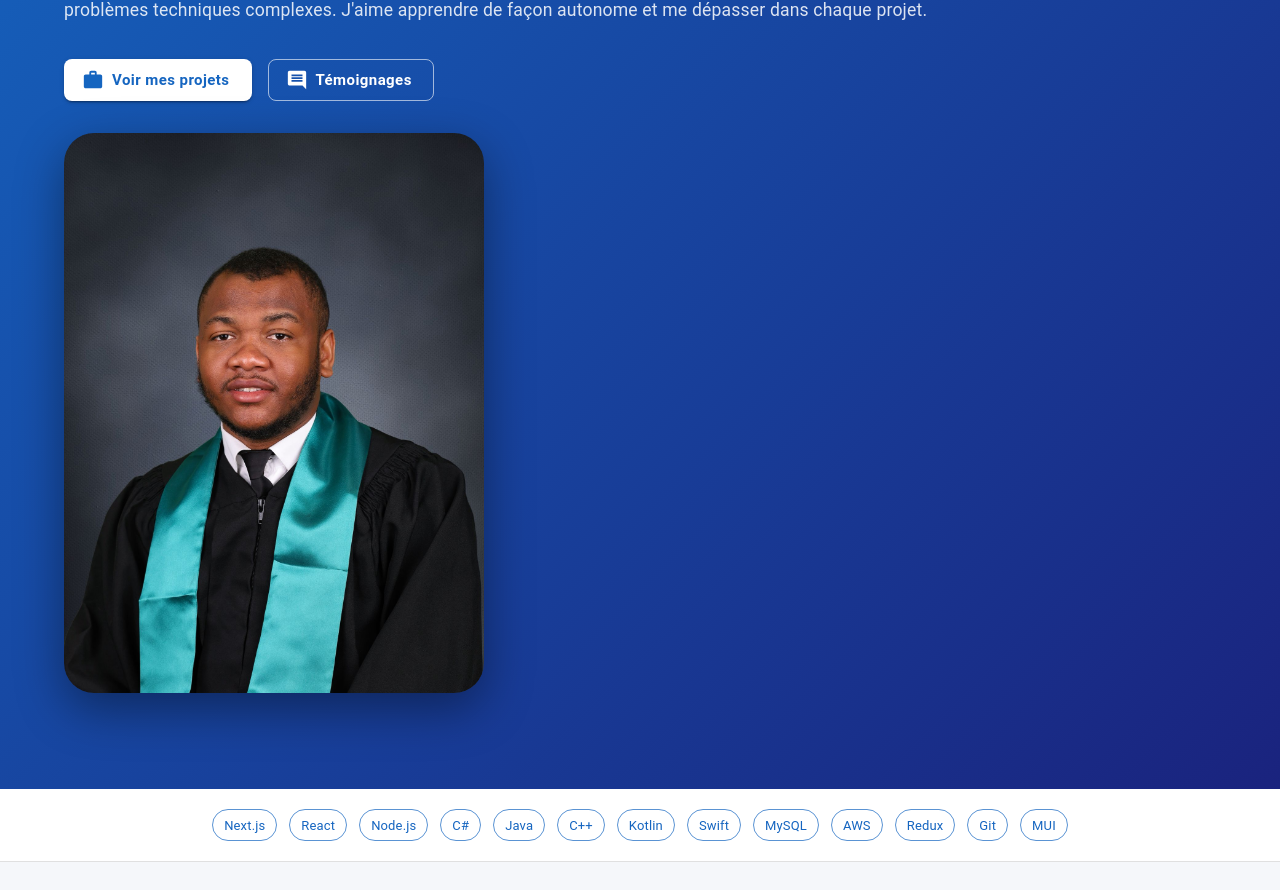
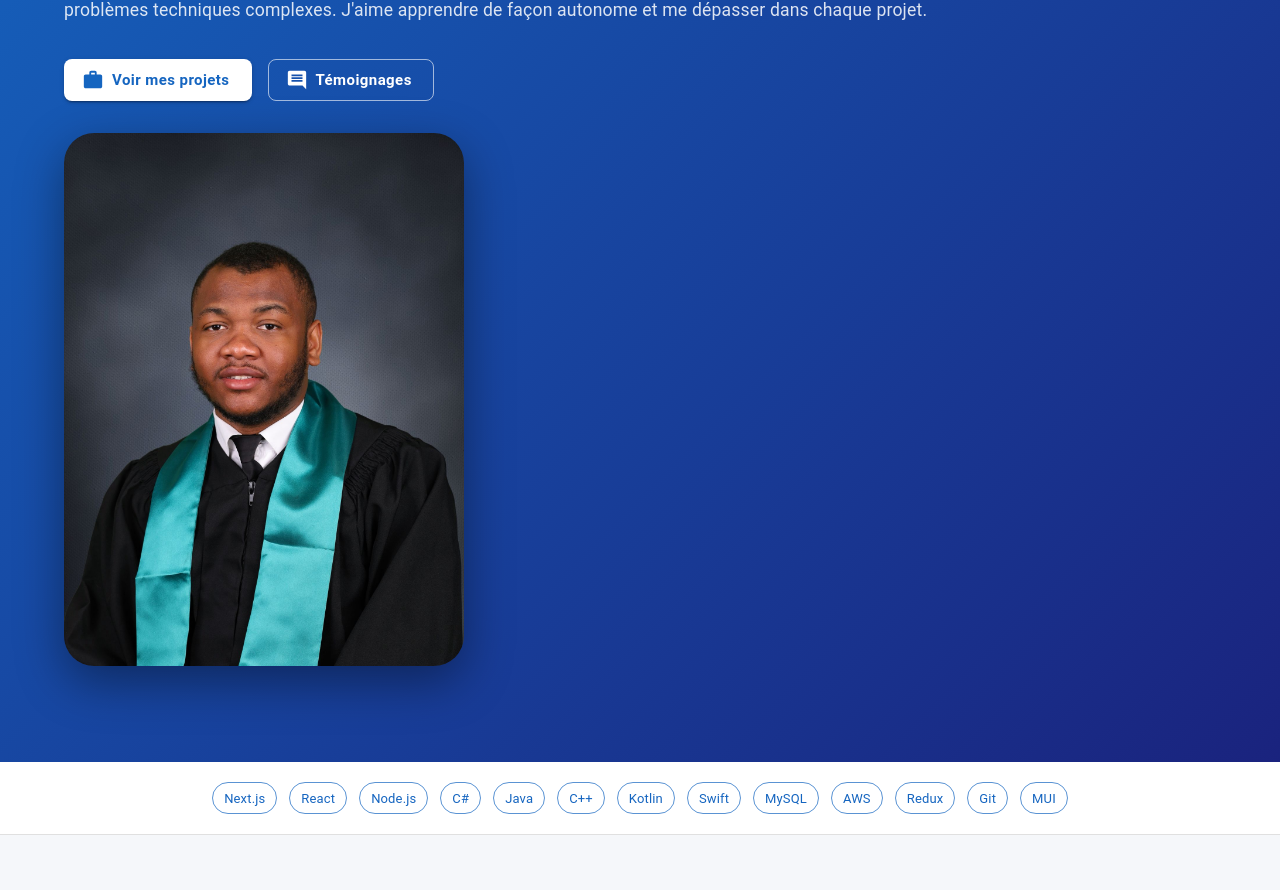
Before and after one commit to Exauce14/Portfolio_professionnel, a Next.js app: page / in a window 1280 px wide. Shown: the part 375-1265 px from the top of the page. Built offline with nearby package versions, Linux system fonts and the light colour scheme.

Commit message:
Correction affichage photo : remplacement du composant Image Next.js par une balise img native

```diff
--- a/src/app/page.js
+++ b/src/app/page.js
@@ -8,7 +8,6 @@ import LinearProgress from '@mui/material/LinearProgress';
 import Chip from '@mui/material/Chip';
 import Divider from '@mui/material/Divider';
 import Link from 'next/link';
-import Image from 'next/image';
 import WorkIcon from '@mui/icons-material/Work';
 import CommentIcon from '@mui/icons-material/Comment';
 import EmailIcon from '@mui/icons-material/Email';
@@ -79,23 +78,19 @@ export default function HomePage() {
 
               <Grid item xs={12} md={5} sx={{ display: 'flex', justifyContent: 'center', alignItems: 'center' }}>
                 <Box
+                  component="img"
+                  src="/photo.jpeg"
+                  alt="Exaucé Woto NGOLO"
                   sx={{
-                    width: { xs: 300, md: 420 },
-                    aspectRatio: '3/4',
+                    width: { xs: 280, md: 400 },
+                    height: { xs: 373, md: 533 },
+                    objectFit: 'cover',
+                    objectPosition: 'center top',
                     borderRadius: 3,
-                    overflow: 'hidden',
                     boxShadow: '0 16px 48px rgba(0,0,0,0.4)',
-                    position: 'relative',
+                    display: 'block',
                   }}
-                >
-                  <Image
-                    src="/photo.jpeg"
-                    alt="Exaucé Woto NGOLO"
-                    fill
-                    style={{ objectFit: 'cover', objectPosition: 'center top' }}
-                    priority
-                  />
-                </Box>
+                />
               </Grid>
             </Grid>
           </Container>
```
